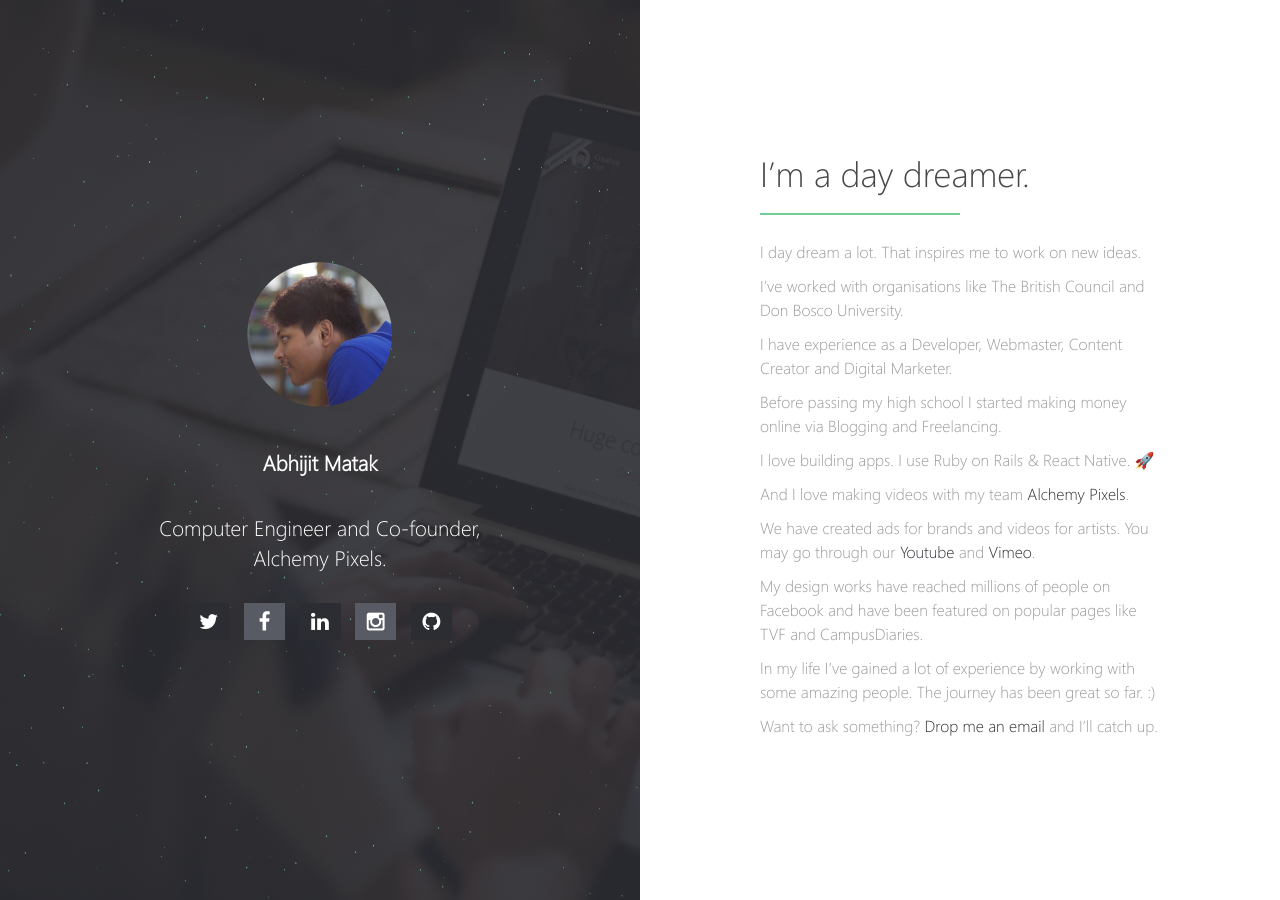
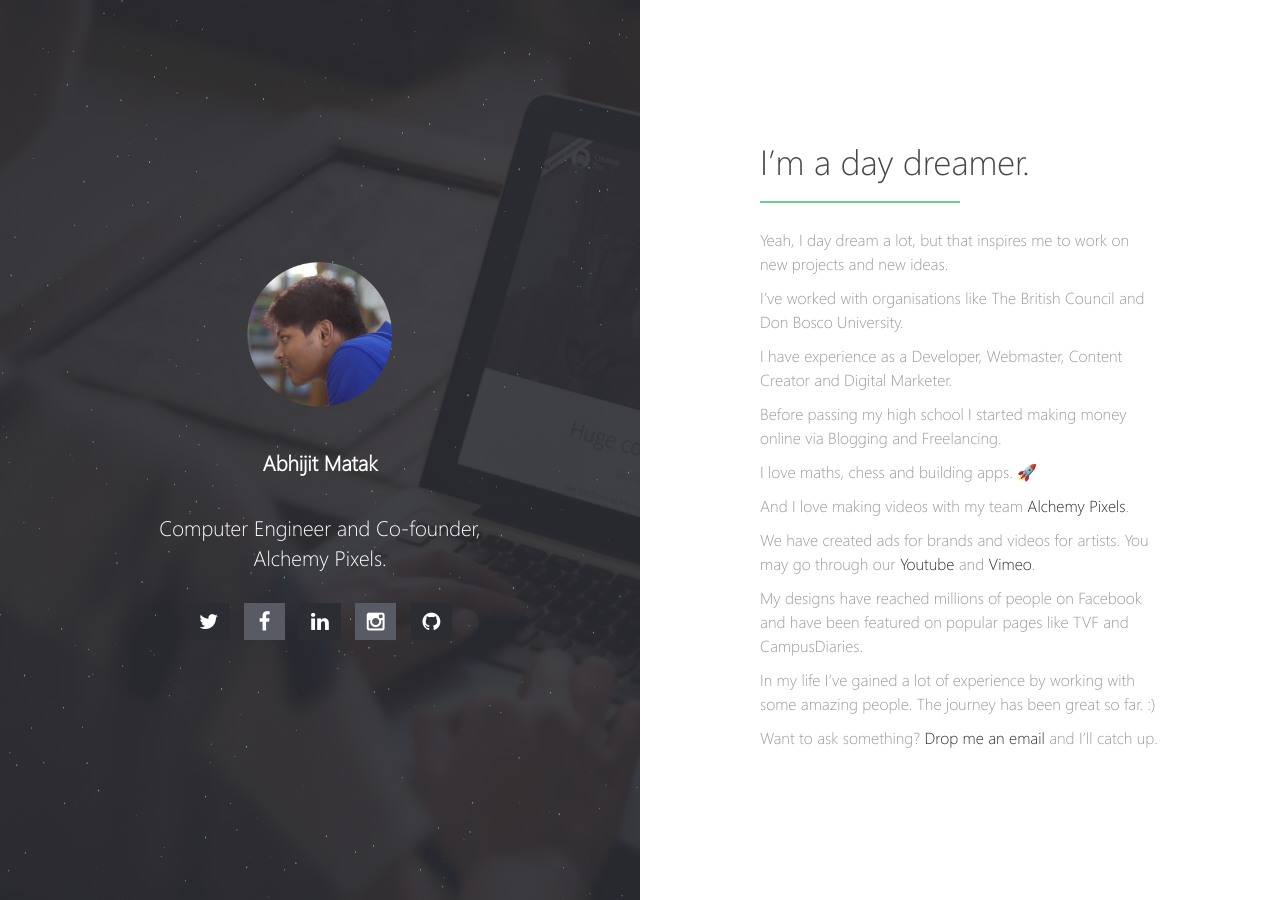
Before and after one commit to skyhitblog/skyhitblog.github.io, a Jekyll site: the page built from index.md, in a window 1280 px wide. Built offline with Jekyll 4.4.1, drawn with Linux system fonts in a browser that asks for light colours; our own code applies the rules of GitHub Pages for plain Markdown files.

Commit message:
Update index.md

```diff
--- a/index.md
+++ b/index.md
@@ -3,7 +3,7 @@ layout: home
 ---
 # I'm a day dreamer.
 
-I day dream a lot. That inspires me to work on new ideas.
+Yeah, I day dream a lot, but that inspires me to work on new projects and new ideas.
 
 I've worked with organisations like The British Council and Don Bosco University.
 
@@ -11,13 +11,13 @@ I have experience as a Developer, Webmaster, Content Creator and Digital Markete
 
 Before passing my high school I started making money online via Blogging and Freelancing.
 
-I love building apps. I use Ruby on Rails & React Native. 🚀
+I love maths, chess and building apps. 🚀
 
 And I love making videos with my team [Alchemy Pixels](http://alchemypixels.com).
 
 We have created ads for brands and videos for artists. You may go through our [Youtube](http://youtube.com/alchemypixels) and [Vimeo](http://vimeo.com/alchemypixels).
 
-My design works have reached millions of people on Facebook and have been featured on popular pages like TVF and CampusDiaries.
+My designs have reached millions of people on Facebook and have been featured on popular pages like TVF and CampusDiaries.
 
 In my life I've gained a lot of experience by working with some amazing people. The journey has been great so far. :)
 
```
